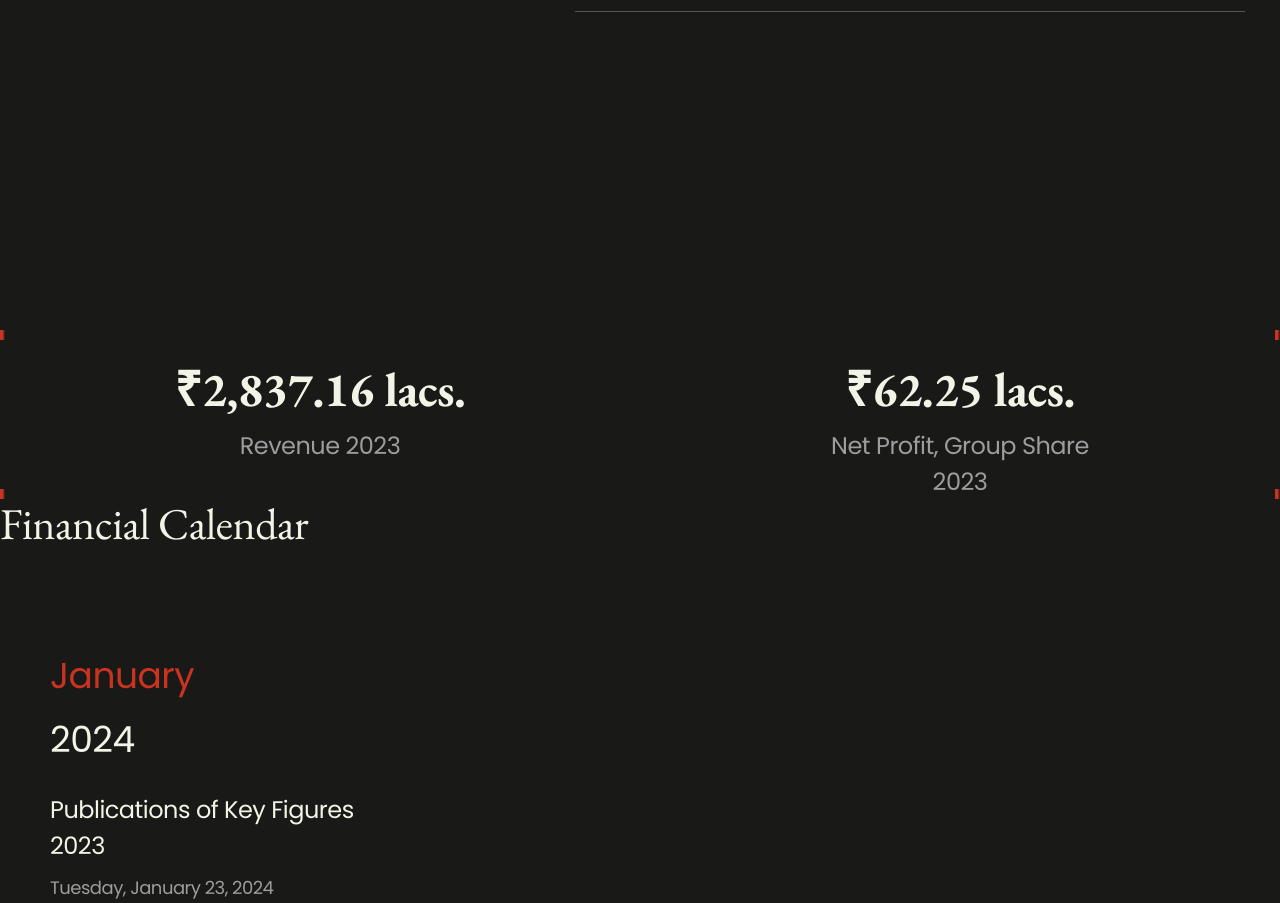
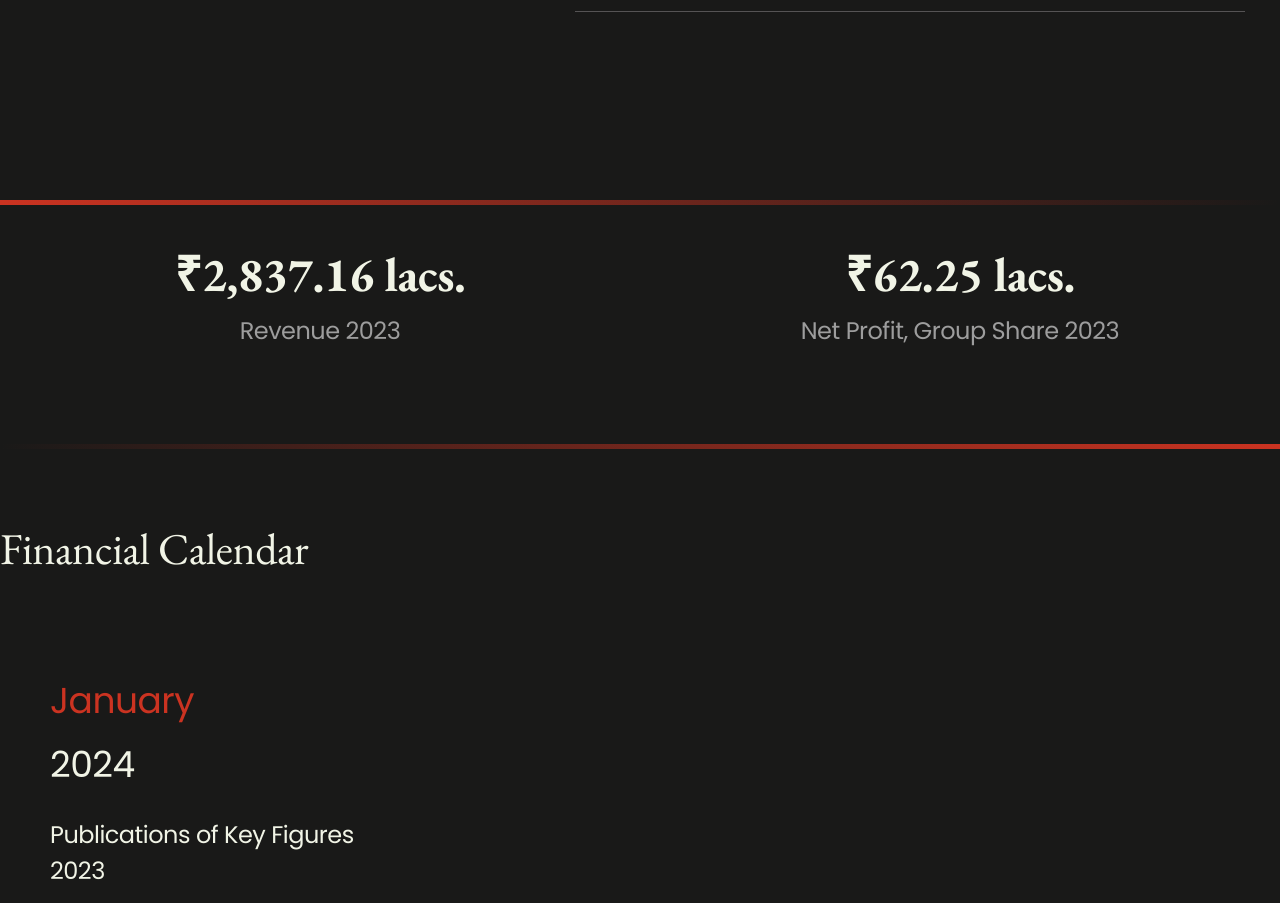
Before and after one commit to TarunRajpurohit123/pace-bussiness-website, a Next.js app in the folder pace-website/: page /investors in a window 1280 px wide. Shown: the part 1200-2103 px from the top of the page. Built offline with nearby package versions, Linux system fonts and the light colour scheme.

Commit message:
investor relation statics section done

```diff
--- a/pace-website/src/app/globals.css
+++ b/pace-website/src/app/globals.css
@@ -1065,7 +1065,7 @@ option:hover {
 }
 .report__sidebar {
   width: 52.5rem;
-  height: 72.5rem;
+  height: 52rem;
 }
 
 .report__sidebar {
@@ -1093,7 +1093,7 @@ option:hover {
 
 .report__list {
   width: 73rem;
-  height: 68rem;
+  height: 52rem;
   padding: 2.5rem;
 }
 
@@ -1131,7 +1131,7 @@ option:hover {
 .investor_state_card {
   width: 64rem;
   height: 14.9rem;
-  padding: 2.5rem 17.1rem 2.5rem 17.1rem;
+  /* padding: 2.5rem 17.1rem 2.5rem 17.1rem; */
 }
 .investor_state_heading {
   font-size: 4.8rem;
@@ -1147,16 +1147,6 @@ option:hover {
   text-align: center;
   color: var(--gray_400);
   margin-top: 1.5rem;
-}
-.is_graBordertop {
-  border: 5px solid;
-  width: 100%;
-  border-image-source: linear-gradient(90deg, #cb3321 52.65%, #191918 100%);
-}
-.is_graBorderbottom {
-  border: 5px solid;
-  width: 100%;
-  border-image-source: linear-gradient(90deg, #cb3321 52.65%, #191918 100%);
 }
 
 .financialCalender {
@@ -1214,3 +1204,36 @@ option:hover {
   padding-top: 7.5rem;
   padding-bottom: 7.5rem;
 }
+
+.gradient-border-container {
+  background-color: var(--mode-bg); /* Background color similar to the image */
+  text-align: center;
+  padding-top: 5rem;
+  padding-bottom: 5rem;
+  font-family: Arial, sans-serif; /* Font similar to the image */
+  position: relative; /* For positioning the pseudo-elements */
+}
+
+/* Pseudo-elements for the top and bottom gradient borders */
+.gradient-border-container::before,
+.gradient-border-container::after {
+  content: "";
+  position: absolute;
+  left: 0;
+  right: 0;
+  height: 5px; /* Height of the border */
+  background: linear-gradient(to right, var(--red), transparent);
+}
+
+.gradient-border-container::before {
+  top: 0; /* Position at the top */
+}
+
+.gradient-border-container::after {
+  bottom: 0; /* Position at the bottom */
+  background: linear-gradient(
+    to right,
+    transparent,
+    var(--red)
+  ); /* Reverse gradient */
+}
--- a/pace-website/src/app/investors/InvestorStatics.jsx
+++ b/pace-website/src/app/investors/InvestorStatics.jsx
@@ -1,8 +1,7 @@
 export default function InvestorStatics() {
   return (
-    <>
-      <div className="is_graBordertop"></div>
-      <section className="page-width flex justify-between investor__statics items-center">
+    <section className="pt-[7.5rem] pb-[7.5rem]">
+      <section className="page-width flex justify-between investor__statics items-center gradient-border-container">
         <div className="investor_state_card">
           <h1 className="investor_state_heading">₹2,837.16 lacs.</h1>
           <p className="investor_state_span">Revenue 2023</p>
@@ -12,7 +11,6 @@ export default function InvestorStatics() {
           <p className="investor_state_span">Net Profit, Group Share 2023</p>
         </div>
       </section>
-      <div className="is_graBorderbottom"></div>
-    </>
+    </section>
   );
 }
```
